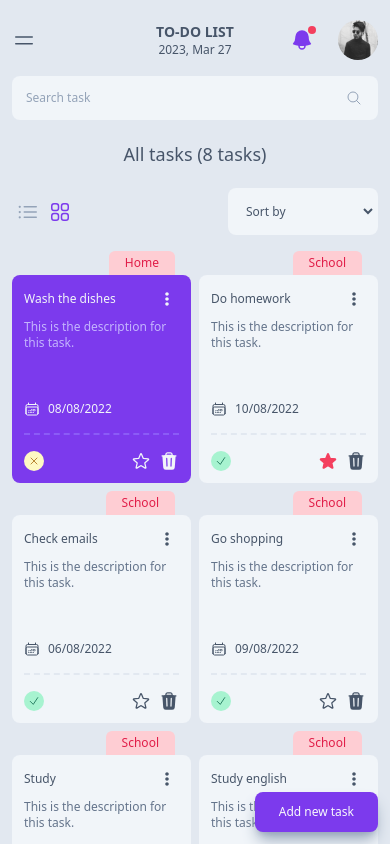
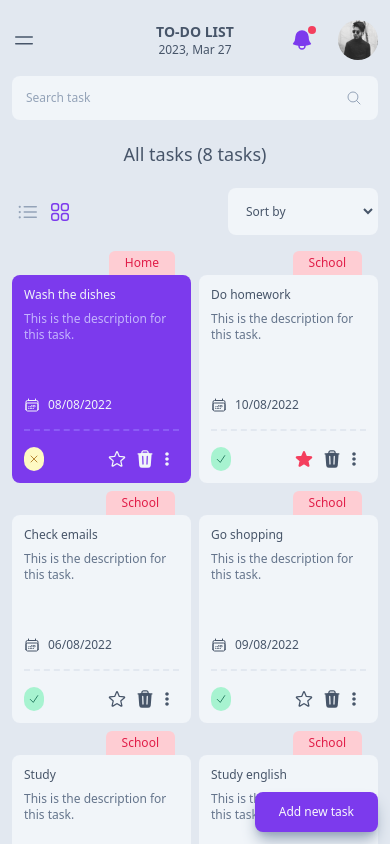
Before and after one commit to siavash-sattari/taskivist, a React (Create React App) app: page / in a window 390 px wide. Shown: the top 844 px of the page. Built offline with nearby package versions, Linux system fonts and the light colour scheme.

Commit message:
update - task item btns actions updated

```diff
--- a/src/components/Modal/index.tsx
+++ b/src/components/Modal/index.tsx
@@ -1,10 +1,12 @@
 import React from 'react';
 import ReactDOM from 'react-dom';
 
-const ModalContent: React.FC<{
+type Props = {
   children: React.ReactNode;
   onClose: () => void;
-}> = ({ children, onClose }) => {
+};
+
+const ModalContent: React.FC<Props> = ({ children, onClose }) => {
   const closeModalHandler = (event: React.MouseEvent) => {
     if (event.target === event.currentTarget) {
       onClose();
@@ -13,7 +15,7 @@ const ModalContent: React.FC<{
 
   return (
     <div
-      className='fixed bg-slate-600/[.2] w-full h-full z-10 grid place-items-center px-2 text-slate-600 dark:text-slate-200'
+      className='fixed bg-slate-600/[.2] w-full h-full z-30 grid place-items-center px-2 text-slate-600 dark:text-slate-200'
       onClick={closeModalHandler}>
       <section className='bg-slate-200 max-w-lg w-full rounded-lg p-5 flex flex-col justify-start dark:bg-slate-900'>{children}</section>
     </div>
@@ -22,10 +24,7 @@ const ModalContent: React.FC<{
 
 const modalElement = document.getElementById('modal')! as HTMLElement;
 
-const Modal: React.FC<{
-  children: React.ReactNode;
-  onClose: () => void;
-}> = ({ children, onClose }) => {
+const Modal: React.FC<Props> = ({ children, onClose }) => {
   return ReactDOM.createPortal(<ModalContent children={children} onClose={onClose} />, modalElement);
 };
 
--- a/src/components/TasksSection/ActionsTaskItem.tsx
+++ b/src/components/TasksSection/ActionsTaskItem.tsx
@@ -1,51 +1,25 @@
-import React, { useState } from 'react';
-import { CheckIcon, CloseIcon, StarLineIcon, TrashIcon } from '../icons';
 import { Task } from '../../interfaces';
-import { useAppDispatch } from '../../store/hooks';
-import { tasksActions } from '../../store/TasksStore';
-import ModalConfirm from '../Modal/ModalConfirm';
-import Tooltip from '../Tooltip';
+import BtnEditTask from './BtnEditTask';
+import BtnMarkAsImportant from './BtnMarkAsImportant';
+import BtnDeleteTask from './BtnDeleteTask';
+import BtnToggleCompleted from './BtnToggleCompleted';
 
-const ActionsTaskItem: React.FC<{ task: Task; isListInView1: boolean }> = ({ task, isListInView1 }) => {
-  const [showModal, setIsModalShown] = useState<boolean>(false);
-  const dispatch = useAppDispatch();
+type Props = {
+  task: Task;
+  isListInView1: boolean;
+};
 
-  const markAsImportantHandler = (id: string) => {
-    dispatch(tasksActions.markAsImportant(id));
-  };
-
-  const removeTaskHandler = () => {
-    dispatch(tasksActions.removeTask(task.id));
-  };
-
-  const toggleTaskCompleted = (id: string) => {
-    dispatch(tasksActions.toggleTaskCompleted(id));
-  };
-
+const ActionsTaskItem: React.FC<Props> = ({ task, isListInView1 }) => {
   return (
     <>
-      {showModal && (
-        <ModalConfirm onClose={() => setIsModalShown(false)} text='This task will be deleted permanently.' onConfirm={removeTaskHandler} />
-      )}
-      <div className={`flex border-dashed border-slate-200 dark:border-slate-700/[.3] ${isListInView1 ? 'items-center' : 'border-t-2 w-full pt-4 mt-4'}`}>
-        <Tooltip txt={task.completed ? 'mark as uncompleted' : 'mark as completed'} className='mr-4'>
-          <button
-            className={`${task.completed ? 'bg-emerald-200 text-emerald-800 ' : 'bg-yellow-100 text-yellow-700 '} rounded-full font-medium`}
-            onClick={() => toggleTaskCompleted(task.id)}>
-            <span className='block py-1 px-3 absolute invisible sm:static sm:visible'>{task.completed ? 'completed' : 'uncompleted'}</span>
-            <span className='p-1 block sm:hidden'>{task.completed ? <CheckIcon className='w-3 h-3' /> : <CloseIcon className='w-3 h-3' />}</span>
-          </button>
-        </Tooltip>
-        <Tooltip txt={task.important ? 'unmark as important' : 'mark as important'} className='mr-2 ml-auto'>
-          <button onClick={() => markAsImportantHandler(task.id)} className='transition hover:text-slate-700 dark:hover:text-slate-200'>
-            <StarLineIcon className={`w-5 h-5 sm:w-6 sm:h-6 ${task.important ? 'fill-rose-500 stroke-rose-500 ' : 'fill-none'}`} />
-          </button>
-        </Tooltip>
-        <Tooltip txt='delete task' className='transition hover:text-slate-700 dark:hover:text-slate-200'>
-          <button onClick={() => setIsModalShown(true)}>
-            <TrashIcon className='w-5 h-5 sm:w-6 sm:h-6' />
-          </button>
-        </Tooltip>
+      <div
+        className={`flex border-dashed border-slate-200 dark:border-slate-700/[.3] ${
+          isListInView1 ? 'items-center' : 'border-t-2 w-full pt-4 mt-4'
+        }`}>
+        <BtnToggleCompleted taskCompleted={task.completed} taskId={task.id} />
+        <BtnMarkAsImportant task={task} />
+        <BtnDeleteTask taskId={task.id} />
+        <BtnEditTask task={task} />
       </div>
     </>
   );
--- /dev/null
+++ b/src/components/TasksSection/BtnDeleteTask.tsx
@@ -0,0 +1,33 @@
+import React, { useState } from 'react';
+import { useAppDispatch } from '../../store/hooks';
+import { tasksActions } from '../../store/TasksStore';
+import ModalConfirm from '../Modal/ModalConfirm';
+import Tooltip from '../Tooltip';
+import { TrashIcon } from '../icons';
+
+type Props = {
+  taskId: string;
+};
+
+const BtnDeleteTask: React.FC<Props> = ({ taskId }) => {
+  const [showModal, setIsModalShown] = useState<boolean>(false);
+  const dispatch = useAppDispatch();
+
+  const removeTaskHandler = () => {
+    dispatch(tasksActions.removeTask(taskId));
+  };
+  return (
+    <>
+      {showModal && (
+        <ModalConfirm onClose={() => setIsModalShown(false)} text='This task will be deleted permanently.' onConfirm={removeTaskHandler} />
+      )}
+      <Tooltip txt='delete task' className='ml-2 transition hover:text-slate-700 dark:hover:text-slate-200'>
+        <button onClick={() => setIsModalShown(true)}>
+          <TrashIcon className='w-5 h-5 sm:w-6 sm:h-6' />
+        </button>
+      </Tooltip>
+    </>
+  );
+};
+
+export default BtnDeleteTask;
--- /dev/null
+++ b/src/components/TasksSection/BtnEditTask.tsx
@@ -0,0 +1,42 @@
+import React, { useState } from 'react';
+import { useAppDispatch } from '../../store/hooks';
+import { tasksActions } from '../../store/TasksStore';
+import Tooltip from '../Tooltip';
+import { OptionsIcon } from '../icons';
+import { Task } from '../../interfaces';
+import ModalCreateTask from '../Modal/ModalTask';
+
+type Props = {
+  task: Task;
+};
+
+const BtnEditTask: React.FC<Props> = ({ task }) => {
+  const [modalEditTaskOpen, setModalEditTaskOpen] = useState<boolean>(false);
+  const dispatch = useAppDispatch();
+
+  const closeModalEditTask = () => {
+    setModalEditTaskOpen(false);
+  };
+
+  const openModalEditTask = () => {
+    setModalEditTaskOpen(true);
+  };
+
+  const editTaskHandler = (task: Task) => {
+    dispatch(tasksActions.editTask(task));
+  };
+  return (
+    <>
+      <Tooltip txt='edit task'>
+        <button
+          className='rounded-full hover:bg-slate-200 w-6 sm:w-8 h-6 sm:h-8 grid place-items-center dark:hover:bg-slate-700/[.3]'
+          onClick={openModalEditTask}>
+          <OptionsIcon className='w-4 sm:w-5 h-4 sm:h-5' />
+        </button>
+      </Tooltip>
+      {modalEditTaskOpen && <ModalCreateTask onClose={closeModalEditTask} task={task} nameForm='Edit task' onConfirm={editTaskHandler} />}
+    </>
+  );
+};
+
+export default BtnEditTask;
--- /dev/null
+++ b/src/components/TasksSection/BtnMarkAsImportant.tsx
@@ -0,0 +1,28 @@
+import React from 'react';
+import { Task } from '../../interfaces';
+import { useAppDispatch } from '../../store/hooks';
+import { tasksActions } from '../../store/TasksStore';
+import Tooltip from '../Tooltip';
+import { StarLineIcon } from '../icons';
+
+type Props = {
+  task: Task;
+};
+
+const BtnMarkAsImportant: React.FC<Props> = ({ task }) => {
+  const dispatch = useAppDispatch();
+
+  const markAsImportantHandler = (id: string) => {
+    dispatch(tasksActions.markAsImportant(id));
+  };
+
+  return (
+    <Tooltip txt={task.important ? 'unmark as important' : 'mark as important'} className=' ml-auto'>
+      <button onClick={() => markAsImportantHandler(task.id)} className='transition hover:text-slate-700 dark:hover:text-slate-200'>
+        <StarLineIcon className={`w-5 h-5 sm:w-6 sm:h-6 ${task.important ? 'fill-rose-500 stroke-rose-500 ' : 'fill-none'}`} />
+      </button>
+    </Tooltip>
+  );
+};
+
+export default BtnMarkAsImportant;
--- /dev/null
+++ b/src/components/TasksSection/BtnToggleCompleted.tsx
@@ -0,0 +1,31 @@
+import React from 'react';
+import { useAppDispatch } from '../../store/hooks';
+import { tasksActions } from '../../store/TasksStore';
+import Tooltip from '../Tooltip';
+import { CloseIcon, CheckIcon } from '../icons';
+
+type Props = {
+  taskCompleted: boolean;
+  taskId: string;
+};
+
+const BtnToggleCompleted: React.FC<Props> = ({ taskCompleted, taskId }) => {
+  const dispatch = useAppDispatch();
+
+  const toggleTaskCompleted = (id: string) => {
+    dispatch(tasksActions.toggleTaskCompleted(id));
+  };
+
+  return (
+    <Tooltip txt={taskCompleted ? 'mark as uncompleted' : 'mark as completed'} className='mr-4'>
+      <button
+        className={`${taskCompleted ? 'bg-emerald-200 text-emerald-800 ' : 'bg-yellow-100 text-yellow-700 '} rounded-full font-medium`}
+        onClick={() => toggleTaskCompleted(taskId)}>
+        <span className='block py-1 px-3 absolute invisible sm:static sm:visible'>{taskCompleted ? 'completed' : 'uncompleted'}</span>
+        <span className='p-1 block sm:hidden'>{taskCompleted ? <CheckIcon className='w-3 h-3' /> : <CloseIcon className='w-3 h-3' />}</span>
+      </button>
+    </Tooltip>
+  );
+};
+
+export default BtnToggleCompleted;
--- a/src/components/TasksSection/HeaderTasks.tsx
+++ b/src/components/TasksSection/HeaderTasks.tsx
@@ -72,7 +72,7 @@ const HeaderTasks: React.FC = () => {
             </ul>
           )}
         </div>
-        <BtnAddTask className='sm:static fixed bottom-3 right-3 z-20 min-w-max shadow-lg shadow-slate-400 dark:shadow-slate-900 sm:shadow-transparent' />
+        <BtnAddTask className='sm:static fixed bottom-3 right-3 z-10 sm:z-0 min-w-max shadow-lg shadow-slate-400 dark:shadow-slate-900 sm:shadow-transparent' />
         <button onClick={openMenuAccountHandler} className='block xl:hidden'>
           <img src={require('../../assets/avatar.jpeg')} alt='cat' className='w-10 h-10 rounded-full ml-4' />
         </button>
--- a/src/components/TasksSection/InfosTask.tsx
+++ b/src/components/TasksSection/InfosTask.tsx
@@ -1,42 +1,19 @@
-import React, { useState } from 'react';
 import { Task } from '../../interfaces';
-import { OptionsIcon, DateIcon } from '../icons';
-import { useAppDispatch } from '../../store/hooks';
-import { tasksActions } from '../../store/TasksStore';
-import ModalCreateTask from '../Modal/ModalTask';
-import Tooltip from '../Tooltip';
+import { DateIcon } from '../icons';
 import useDate from '../../hooks/useDate';
 
-const InfosTask: React.FC<{ task: Task; isListInView1: boolean }> = ({ task, isListInView1 }) => {
-  const [modalEditTaskOpen, setModalEditTaskOpen] = useState<boolean>(false);
-  const dispatch = useAppDispatch();
+type Props = {
+  task: Task;
+  isListInView1: boolean;
+};
 
+const InfosTask: React.FC<Props> = ({ task, isListInView1 }) => {
   const dateFormated = useDate(task.date);
-
-  const closeModalEditTask = () => {
-    setModalEditTaskOpen(false);
-  };
-
-  const openModalEditTask = () => {
-    setModalEditTaskOpen(true);
-  };
-
-  const editTaskHandler = (task: Task) => {
-    dispatch(tasksActions.editTask(task));
-  };
 
   return (
     <div className='flex flex-col flex-1'>
       <div className={`flex items-center justify-between ${isListInView1 ? 'mb-1' : 'mb-2'}`}>
         <span className='block font-medium dark:text-slate-200'>{task.title}</span>
-        <Tooltip txt='edit task'>
-          <button
-            className='className="rounded-full hover:bg-slate-200 w-6 sm:w-8 h-6 sm:h-8 grid place-items-center dark:hover:bg-slate-700/[.3]'
-            onClick={openModalEditTask}>
-            <OptionsIcon className='w-4 sm:w-5 h-4 sm:h-5' />
-          </button>
-        </Tooltip>
-        {modalEditTaskOpen && <ModalCreateTask onClose={closeModalEditTask} task={task} nameForm='Edit task' onConfirm={editTaskHandler} />}
       </div>
       <p title={task.description} className='description text-slate-500 dark:text-slate-500 line-clamp-3'>
         {task.description}
```
